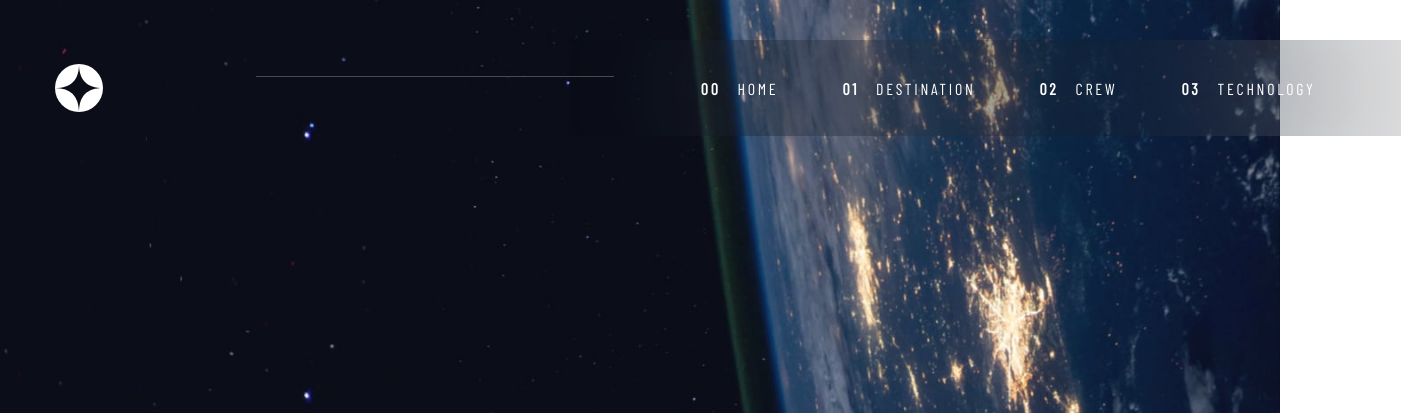
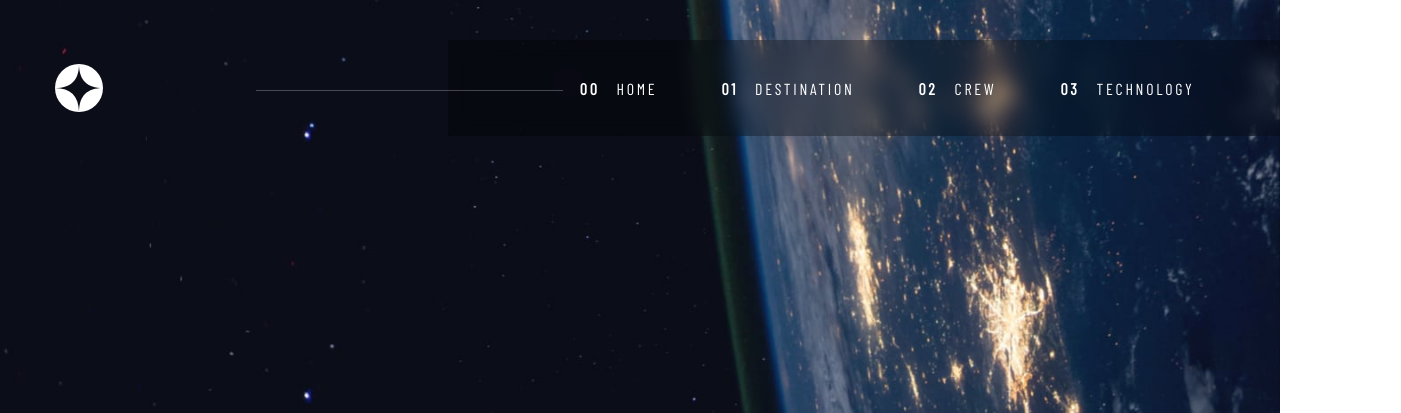
Before and after one commit to gurpreet2188/frontend-mentor-space, a plain HTML site: page index.html in a window 1280 px wide. Shown: the top 413 px of the page, 1401 px wide, since content can reach past the window. Drawn offline with nearby package versions, Linux system fonts and the light colour scheme; a web font is replaced by a local one.

Commit message:
Workaround for mozilla backdrop

```diff
--- a/app/sass/_navpanel.scss
+++ b/app/sass/_navpanel.scss
@@ -6,9 +6,19 @@
     z-index: 4;
     height: 100%;
     width: 15.875rem;
-    background-color: rgba($color: #000000, $alpha: .1);
-    backdrop-filter: blur(100px) brightness(90%);
-    left: 7.5625rem;
+    background-color: rgba($color: #000, $alpha: .3);
+
+    @supports (-webkit-backdrop-filter: none) or (backdrop-filter: none) {
+          -webkit-backdrop-filter: blur(10px);
+          backdrop-filter: blur(10px);
+      }
+    @supports not ((-webkit-backdrop-filter: none) or (backdrop-filter: none)) {
+
+        background-color: rgba($color: #000, $alpha: .9);
+    }
+
+    margin-left: auto;
+    right: 0;
     top: 0;
     transition: all 300ms ease-in-out;
     visibility: hidden;
@@ -29,8 +39,8 @@
             display: inline-block;
             background-color: rgba($color: #fff, $alpha: .25);
             height: 1px;
-            width: 28%;
-            top: 9.5%;
+            width: 24%;
+            top: 5.6rem;
             left: 20%;
         }
     }
--- a/app/sass/home/_header.scss
+++ b/app/sass/home/_header.scss
@@ -5,6 +5,9 @@
     gap: 2rem;
     width: 3rem;
     justify-content: space-between;
+    width: 85%;
+    margin-left: auto;
+    margin-right: auto;
 
     @include breakpoint-up(large) {
         position: absolute;
@@ -14,7 +17,7 @@
     }
 
     &-logo {
-        flex: 10;
+        flex: 12;
         order: 1;
        background: url('../assets/shared/logo.svg');
        background-repeat: no-repeat;
@@ -30,7 +33,7 @@
     }
 
     &-menu {
-        flex: 1;
+        flex: 2;
         order: 2;
         background: url('../assets/shared/icon-hamburger.svg');
         background-size: contain;
@@ -39,6 +42,8 @@
         margin-top: .6rem;
         width: 1.5rem;
         height: 1.3125rem;
+        align-items: flex-end;
+        transform: translateX(40%);
 
         @include breakpoint-up(large) {
             display: none;
--- a/app/sass/home/_intro.scss
+++ b/app/sass/home/_intro.scss
@@ -20,7 +20,6 @@
     }
 
     &-text-top {
-
         margin: 0;
         text-transform: uppercase;
         letter-spacing: .16875rem;
```
Also changed, not shown: styles/style.css, styles/style.min.css.
